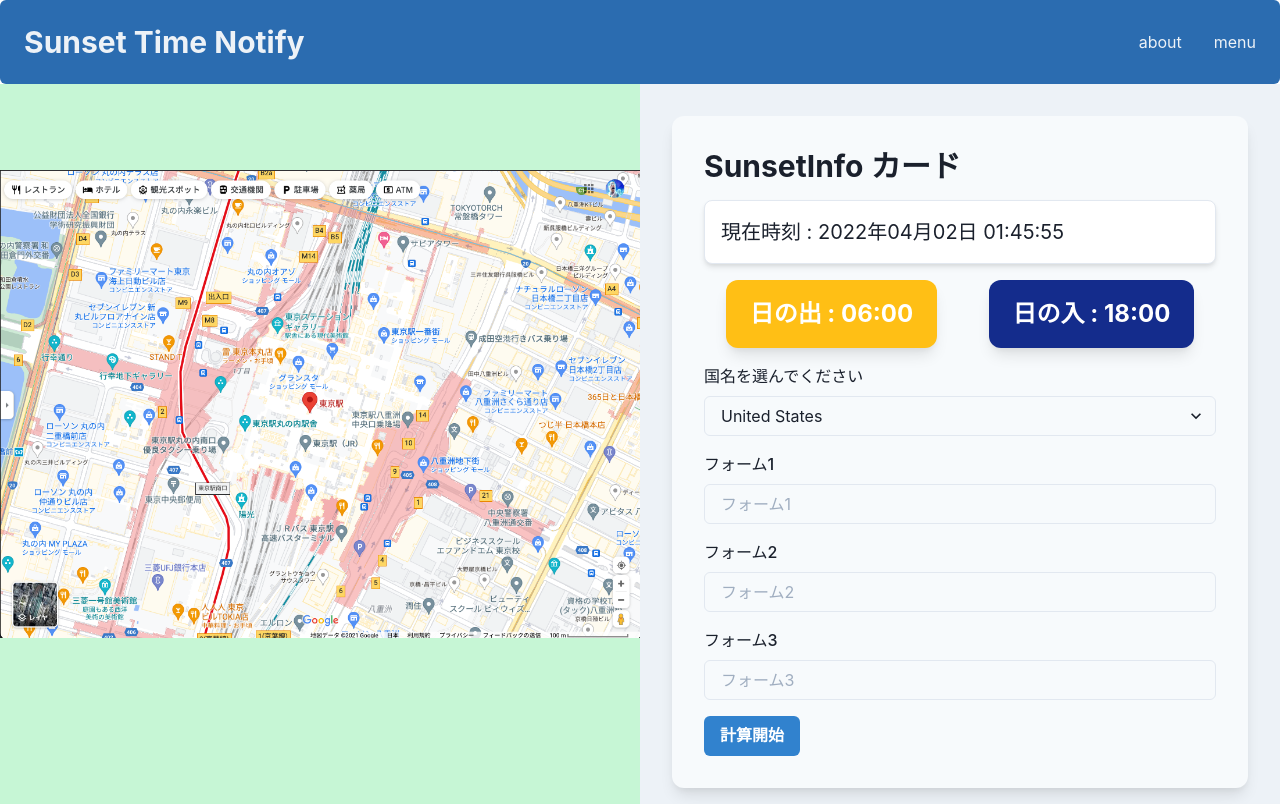
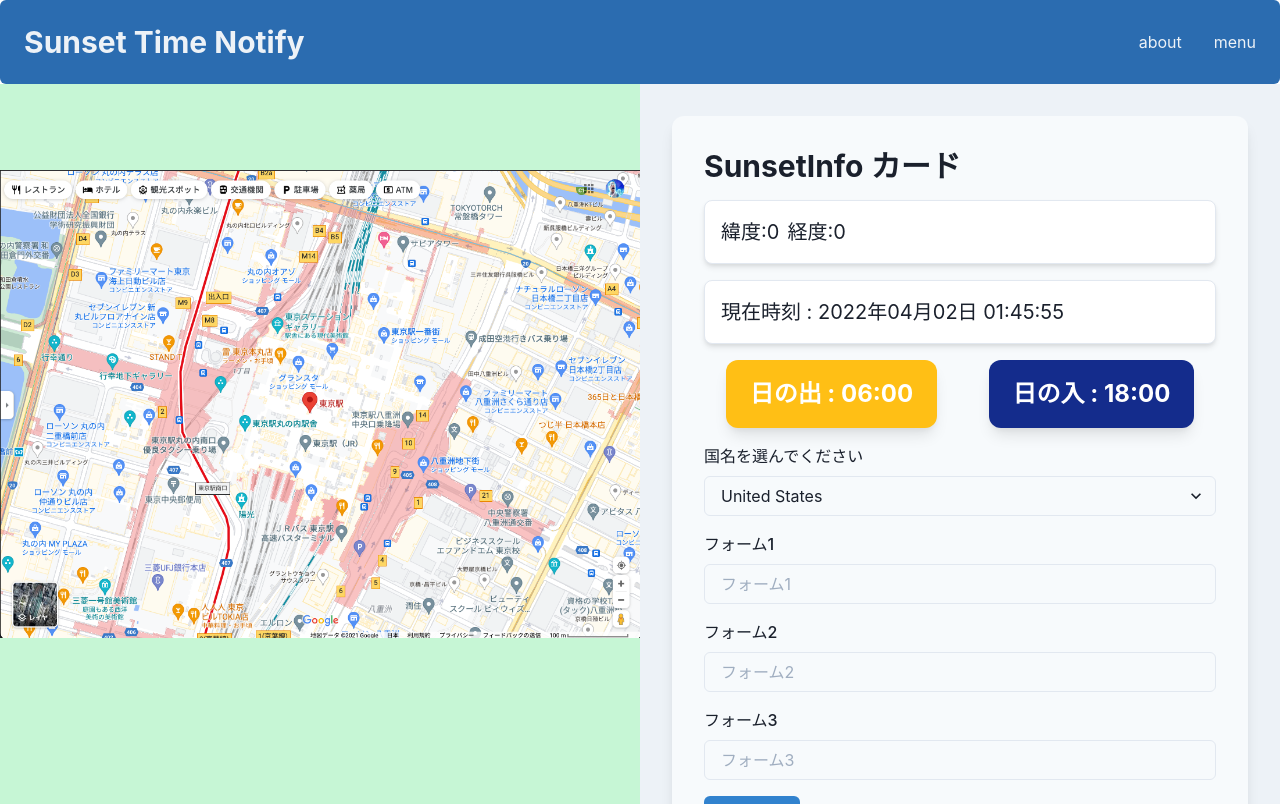
Before and after one commit to y4shiro/sunset-time-notify, a Next.js app: page / in a window 1280 px wide. Shown: the top 804 px of the page. Built offline with nearby package versions, Linux system fonts and the light colour scheme; no server answers.

Commit message:
現在位置を表示する CurrentLocation コンポーネント作成

```diff
--- /dev/null
+++ b/src/components/SunsetInfo/CurrentLocation.tsx
@@ -0,0 +1,35 @@
+import { useEffect, useState, VFC } from 'react';
+import { Box, HStack, Text } from '@chakra-ui/react';
+
+export const CurrentLocation: VFC = () => {
+  const [lat, setLat] = useState(0); // Latitude 緯度
+  const [lon, setLon] = useState(0); // Longitude 経度
+
+  useEffect(() => {
+    console.log('before geo');
+    if ('geolocation' in navigator) {
+      console.log('mid geo');
+      navigator.geolocation.getCurrentPosition((position) => {
+        setLat(position.coords.latitude);
+        setLon(position.coords.longitude);
+      });
+    }
+  }, []);
+
+  return (
+    <Box
+      my={4}
+      p={4}
+      borderRadius='lg'
+      border='1px'
+      borderColor='gray.200'
+      shadow='md'
+      bgColor='white'
+    >
+      <HStack>
+        <Text fontSize='20'>緯度:{lat}</Text>
+        <Text fontSize='20'>経度:{lon}</Text>
+      </HStack>
+    </Box>
+  );
+};
--- a/src/components/SunsetInfo/index.tsx
+++ b/src/components/SunsetInfo/index.tsx
@@ -1,6 +1,7 @@
 import { VFC } from 'react';
 import { Box, Heading } from '@chakra-ui/react';
 
+import { CurrentLocation } from './CurrentLocation';
 import { CurrentTime } from './CurrentTime';
 import { SunTime } from './SunTime';
 import { InputForm } from './InputForm';
@@ -10,6 +11,7 @@
     <Box w='full' bgColor='gray.100'>
       <Box m={8} p={8} borderRadius='xl' shadow='lg' bgColor='gray.50'>
         <Heading size='lg'>SunsetInfo カード</Heading>
+        <CurrentLocation />
         <CurrentTime />
         <SunTime />
         <InputForm />
```
